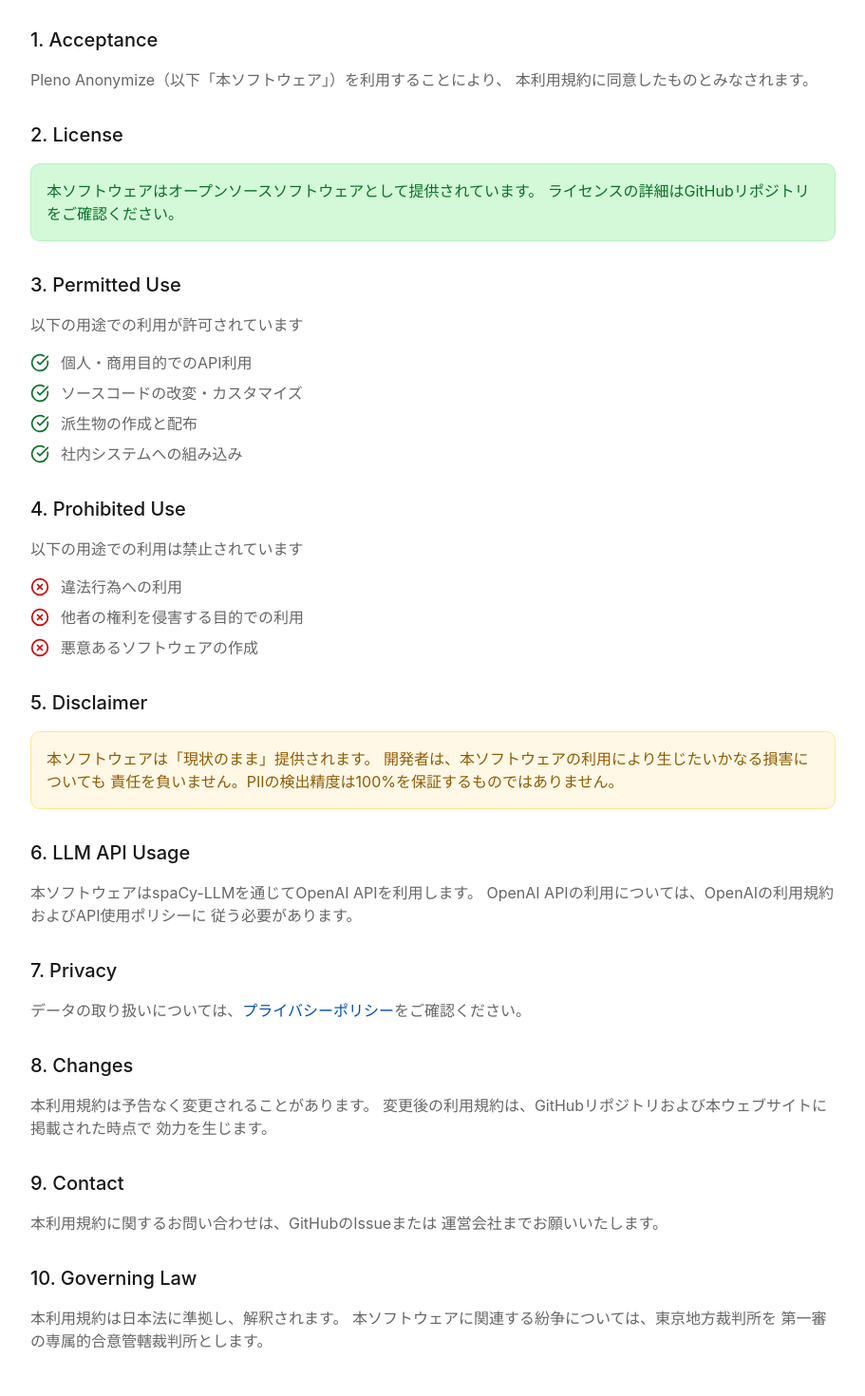
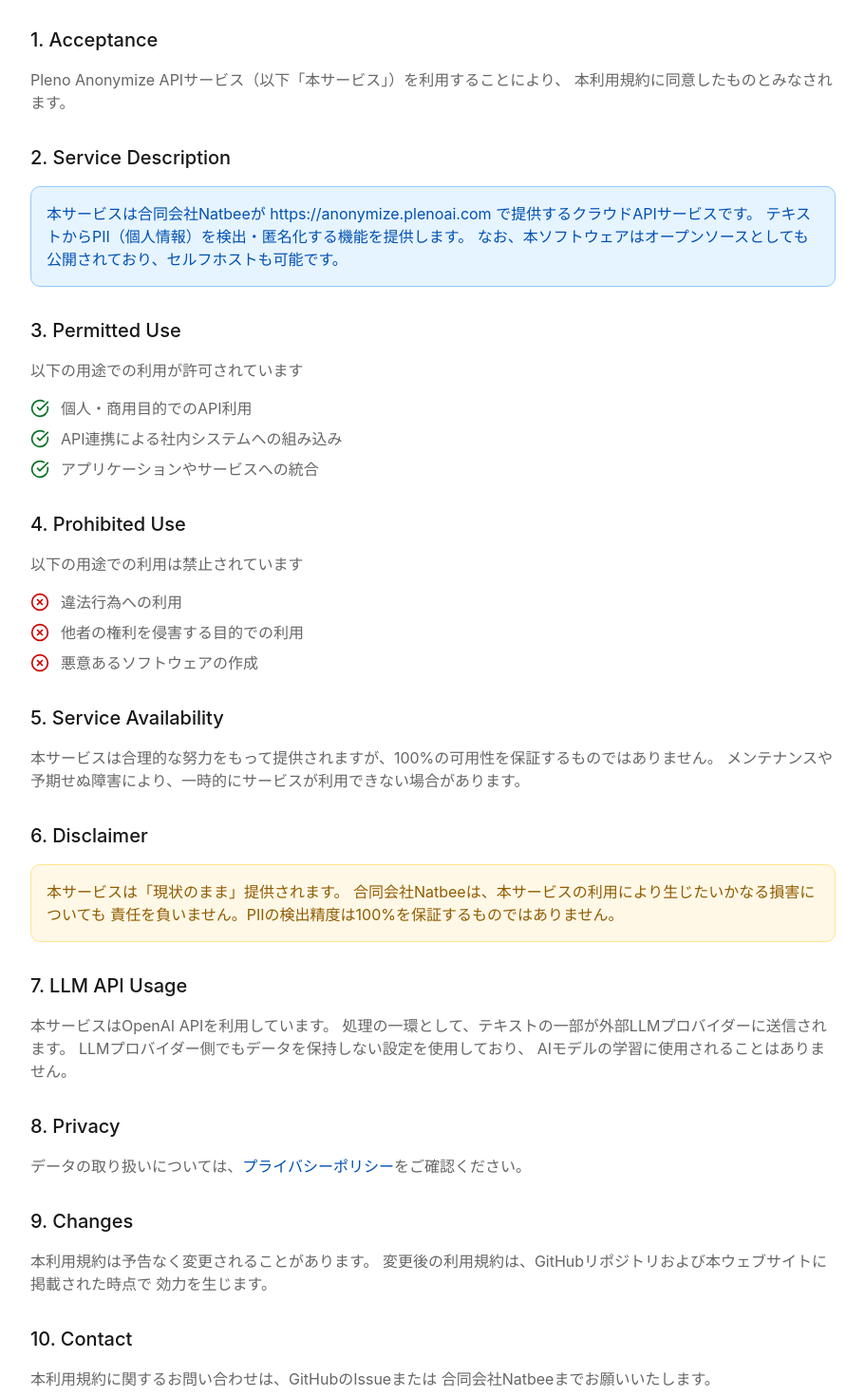
Before and after one commit to HikaruEgashira/pleno-anonymize, a React (Vite) app in the folder website/: page /terms in a window 1280 px wide. Shown: the part 140-1610 px from the top of the page at 95% size, without its empty margins (184-1095 px from the left). Built offline with nearby package versions, Linux system fonts and the light colour scheme; the HTML template or start-up script is replaced by a standard one.

Commit message:
update docs

```diff
--- a/website/src/pages/PrivacyPage.tsx
+++ b/website/src/pages/PrivacyPage.tsx
@@ -1,5 +1,5 @@
 import { Link } from 'react-router-dom';
-import { ShieldCheck, Lock, Eye, Database, Trash2, ArrowLeft } from 'lucide-react';
+import { ShieldCheck, Cloud, Eye, Database, Trash2, ArrowLeft } from 'lucide-react';
 import Footer from '../components/Footer';
 
 const InfoCard = ({
@@ -62,9 +62,9 @@
 
           <div className="grid gap-6 md:grid-cols-2 mb-12">
             <InfoCard
-              icon={Lock}
-              title="Self-hosted"
-              description="APIはご自身のサーバーでホストするため、データは外部に送信されません"
+              icon={Cloud}
+              title="Cloud API"
+              description="AWS上で構築したAPIサーバーで安全に処理されます"
             />
             <InfoCard
               icon={Eye}
@@ -93,8 +93,9 @@
 
             <Section title="2. Data Processing">
               <p>
-                Pleno Anonymizeはセルフホスト型のAPIであり、お客様自身のサーバーで実行されます。
-                以下のデータ処理が行われます
+                Pleno Anonymizeは合同会社Natbeeが提供するクラウドAPIサービスです。
+                お客様のデータは https://anonymize.plenoai.com で安全に処理されます。
+                以下のデータ処理が行われます：
               </p>
               <ul className="list-disc pl-6 space-y-2">
                 <li>リクエストで送信されたテキストのPII検出</li>
@@ -104,38 +105,47 @@
             </Section>
 
             <Section title="3. LLM API Calls">
-              <div className="rounded-lg bg-[#fff8e6] dark:bg-[#3d2e0a] border border-[#ffe58f] dark:border-[#92400e] p-4">
-                <p className="text-[#915b00] dark:text-[#fbbf24]">
-                  spaCy-LLMによるNER処理時、テキストの一部がOpenAI APIに送信されます。
-                  OpenAI APIの利用はOpenAIのプライバシーポリシーに従います。
+              <div className="rounded-lg bg-[#d3f9d8] dark:bg-[#0a3d1a] border border-[#b8f0c0] dark:border-[#166534] p-4">
+                <p className="text-[#0a7227] dark:text-[#4ade80]">
+                  spaCy-LLMによるNER処理時、テキストの一部がLLM APIに送信されます。
+                  LLMプロバイダー側でもデータを保持しない設定を使用しており、AIモデルの学習に使用されることはありません。
                 </p>
               </div>
             </Section>
 
             <Section title="4. Data Retention">
               <p>
-                Pleno Anonymizeは、処理されたテキストを保存しません。
+                Pleno Anonymizeは、処理されたテキストを一切保存しません。
                 全てのデータはメモリ上で処理され、レスポンス返却後に即座に破棄されます。
+                LLMプロバイダー側でも情報を保持しないよう設定しています。
               </p>
             </Section>
 
-            <Section title="5. Security">
+            <Section title="5. No AI Training">
+              <div className="rounded-lg bg-[#d3f9d8] dark:bg-[#0a3d1a] border border-[#b8f0c0] dark:border-[#166534] p-4">
+                <p className="text-[#0a7227] dark:text-[#4ade80]">
+                  お客様のデータがAIモデルの学習に使用されることはありません。
+                </p>
+              </div>
+            </Section>
+
+            <Section title="6. Security">
               <p>
-                APIはご自身のインフラで実行されるため、セキュリティはお客様の責任となります。
-                以下のベストプラクティスを推奨します
+                以下のセキュリティ対策を実施しています：
               </p>
               <ul className="list-disc pl-6 space-y-2">
-                <li>HTTPSの使用</li>
-                <li>適切な認証・認可の実装</li>
-                <li>ファイアウォールの設定</li>
-                <li>定期的なセキュリティアップデート</li>
+                <li>全ての通信はHTTPSで暗号化</li>
+                <li>インフラの継続的な監視</li>
               </ul>
+              <p className="mt-4">
+                セキュリティに関するお問い合わせは security@plenoai.com までご連絡ください。
+              </p>
             </Section>
 
-            <Section title="6. Contact">
+            <Section title="7. Contact">
               <p>
                 プライバシーに関するお問い合わせは、GitHubのIssueまたは
-                運営会社までお願いいたします。
+                合同会社Natbeeまでお願いいたします。
               </p>
             </Section>
           </div>
--- a/website/src/pages/TermsPage.tsx
+++ b/website/src/pages/TermsPage.tsx
@@ -82,16 +82,17 @@
           <div className="space-y-8">
             <Section title="1. Acceptance">
               <p>
-                Pleno Anonymize（以下「本ソフトウェア」）を利用することにより、
+                Pleno Anonymize APIサービス（以下「本サービス」）を利用することにより、
                 本利用規約に同意したものとみなされます。
               </p>
             </Section>
 
-            <Section title="2. License">
-              <HighlightBox type="success">
+            <Section title="2. Service Description">
+              <HighlightBox type="info">
                 <p>
-                  本ソフトウェアはオープンソースソフトウェアとして提供されています。
-                  ライセンスの詳細はGitHubリポジトリをご確認ください。
+                  本サービスは合同会社Natbeeが https://anonymize.plenoai.com で提供するクラウドAPIサービスです。
+                  テキストからPII（個人情報）を検出・匿名化する機能を提供します。
+                  なお、本ソフトウェアはオープンソースとしても公開されており、セルフホストも可能です。
                 </p>
               </HighlightBox>
             </Section>
@@ -100,9 +101,8 @@
               <p>以下の用途での利用が許可されています</p>
               <ul className="space-y-2 mt-4">
                 <ListItem type="allowed">個人・商用目的でのAPI利用</ListItem>
-                <ListItem type="allowed">ソースコードの改変・カスタマイズ</ListItem>
-                <ListItem type="allowed">派生物の作成と配布</ListItem>
-                <ListItem type="allowed">社内システムへの組み込み</ListItem>
+                <ListItem type="allowed">API連携による社内システムへの組み込み</ListItem>
+                <ListItem type="allowed">アプリケーションやサービスへの統合</ListItem>
               </ul>
             </Section>
 
@@ -115,25 +115,33 @@
               </ul>
             </Section>
 
-            <Section title="5. Disclaimer">
+            <Section title="5. Service Availability">
+              <p>
+                本サービスは合理的な努力をもって提供されますが、100%の可用性を保証するものではありません。
+                メンテナンスや予期せぬ障害により、一時的にサービスが利用できない場合があります。
+              </p>
+            </Section>
+
+            <Section title="6. Disclaimer">
               <HighlightBox type="warning">
                 <p>
-                  本ソフトウェアは「現状のまま」提供されます。
-                  開発者は、本ソフトウェアの利用により生じたいかなる損害についても
+                  本サービスは「現状のまま」提供されます。
+                  合同会社Natbeeは、本サービスの利用により生じたいかなる損害についても
                   責任を負いません。PIIの検出精度は100%を保証するものではありません。
                 </p>
               </HighlightBox>
             </Section>
 
-            <Section title="6. LLM API Usage">
+            <Section title="7. LLM API Usage">
               <p>
-                本ソフトウェアはspaCy-LLMを通じてOpenAI APIを利用します。
-                OpenAI APIの利用については、OpenAIの利用規約およびAPI使用ポリシーに
-                従う必要があります。
+                本サービスはOpenAI APIを利用しています。
+                処理の一環として、テキストの一部が外部LLMプロバイダーに送信されます。
+                LLMプロバイダー側でもデータを保持しない設定を使用しており、
+                AIモデルの学習に使用されることはありません。
               </p>
             </Section>
 
-            <Section title="7. Privacy">
+            <Section title="8. Privacy">
               <p>
                 データの取り扱いについては、
                 <Link to="/privacy" className="text-[#0050b3] dark:text-[#60a5fa] hover:underline">
@@ -143,7 +151,7 @@
               </p>
             </Section>
 
-            <Section title="8. Changes">
+            <Section title="9. Changes">
               <p>
                 本利用規約は予告なく変更されることがあります。
                 変更後の利用規約は、GitHubリポジトリおよび本ウェブサイトに掲載された時点で
@@ -151,17 +159,17 @@
               </p>
             </Section>
 
-            <Section title="9. Contact">
+            <Section title="10. Contact">
               <p>
                 本利用規約に関するお問い合わせは、GitHubのIssueまたは
-                運営会社までお願いいたします。
+                合同会社Natbeeまでお願いいたします。
               </p>
             </Section>
 
-            <Section title="10. Governing Law">
+            <Section title="11. Governing Law">
               <p>
                 本利用規約は日本法に準拠し、解釈されます。
-                本ソフトウェアに関連する紛争については、東京地方裁判所を
+                本サービスに関連する紛争については、東京地方裁判所を
                 第一審の専属的合意管轄裁判所とします。
               </p>
             </Section>
```
Also changed, not shown: 1 other file (tests, documents, lock files or other folders).
